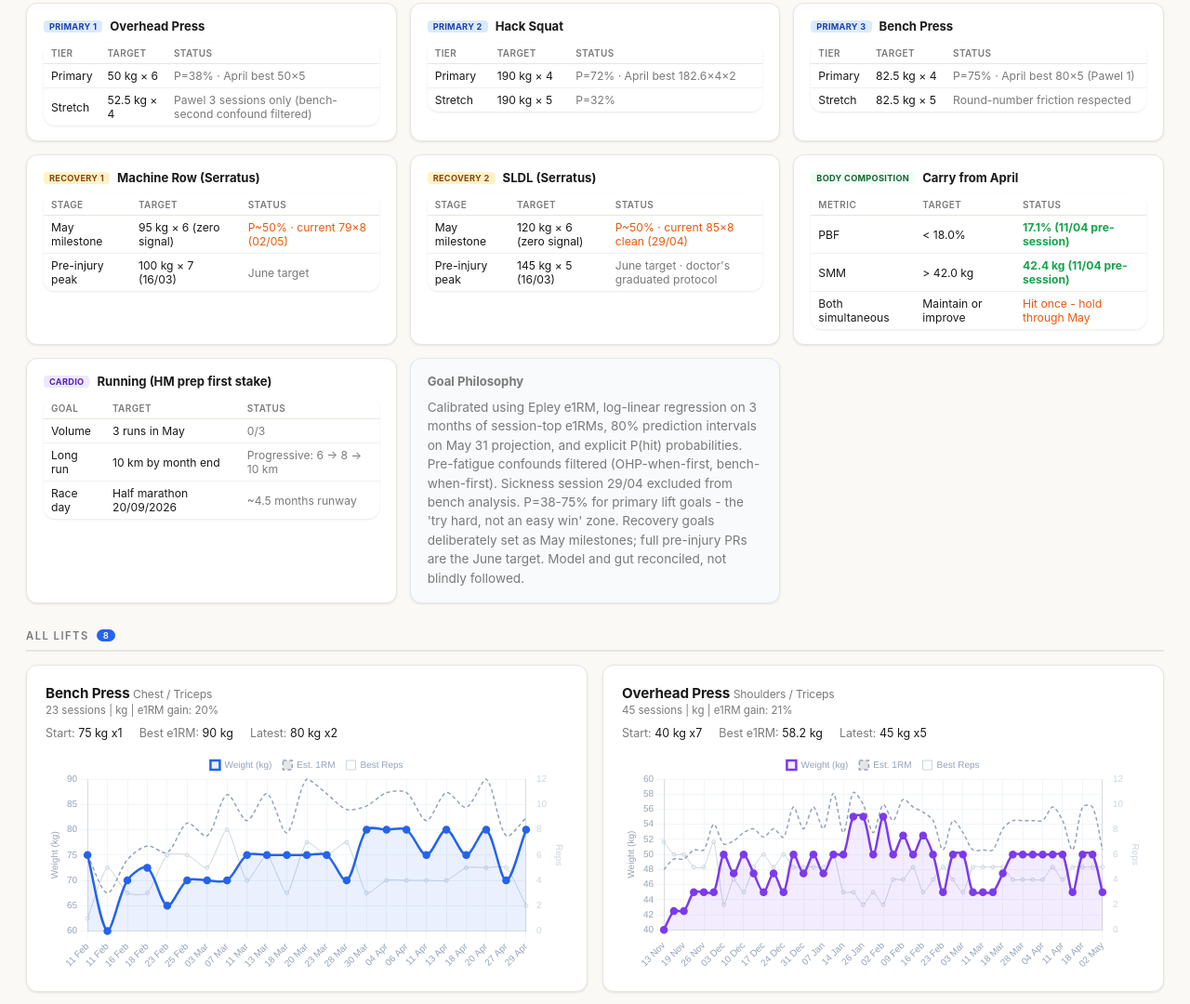
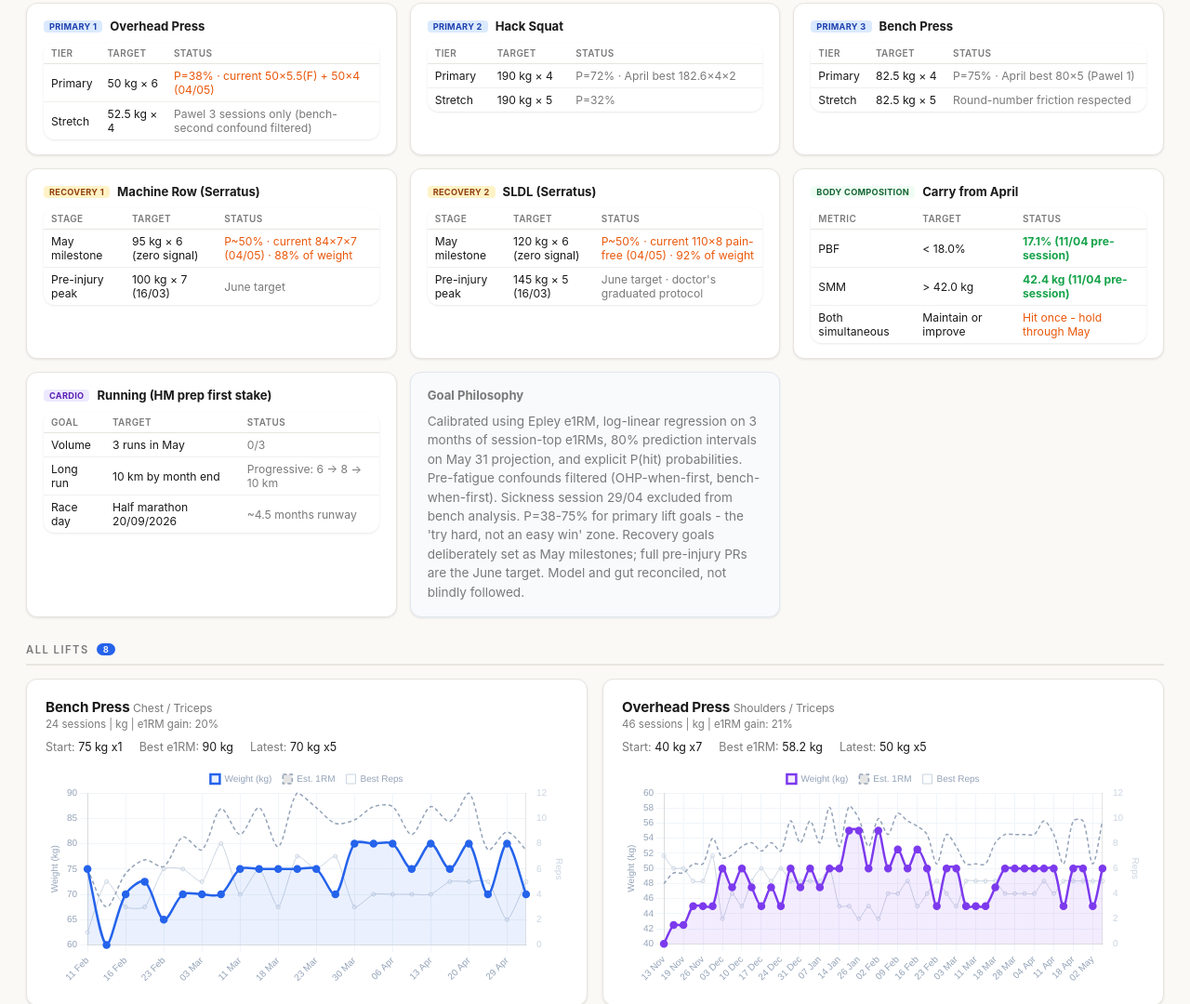
Before and after one commit to sldl145/training-dashboard, a plain HTML site: page index.html in a window 1280 px wide. Shown: the part 325-1405 px from the top of the page at 93% size. Drawn offline with nearby package versions, Linux system fonts and the light colour scheme.

Commit message:
Deploy 2026-05-04 20:31

```diff
--- a/index.html
+++ b/index.html
@@ -689,7 +689,7 @@
 <body>
 
 <h1>Training, Body Composition & Running Dashboard</h1>
-<p class="subtitle">November 2025 - May 2026 | Updated 02/05/2026</p>
+<p class="subtitle">November 2025 - May 2026 | Updated 04/05/2026</p>
 
 <!-- Tab Navigation -->
 <div class="tab-nav">
@@ -919,6 +919,7 @@ const exercises = {
       { date: "2026-04-20", weight: 80, bestReps: 5, note: "Monday PR day - 80 x 5 top set (rep PR at 80, prev best 4), 80 x 3, 75 x 6 back-off. April goal 82.5 x 5 is 2.5 kg away.", sets: [{"w":80,"r":5},{"w":80,"r":3},{"w":75,"r":6}] },
       { date: "2026-04-27", weight: 70, bestReps: 5, note: "First session post-cold (6 days off). 70 x 5 x 2 is INTENTIONAL DELOAD - banking energy for Wednesday's 82.5 attempt. Last bench 80 x 5 on 20/04. Not a data point against the 82.5 goal.", sets: [{"w":70,"r":5},{"w":70,"r":5}] },
       { date: "2026-04-29", weight: 80, bestReps: 2, note: "Last session of April. 80 x 2 (body under cold recovery), then 75 x 4 x 2. PT call: normal post-illness, catch-up expected. April peak stands at 80 x 5 (20/04).", sets: [{"w":80,"r":2},{"w":75,"r":4},{"w":75,"r":4}] },
+      { date: "2026-05-04", weight: 70, bestReps: 5, note: "70 x 5 x 2 sets after OHP - clean both sets. Notable: bench usually punished when following OHP, today held up. Lower OHP volume (2 sets) or genuine bench strength gain - need one more datapoint to distinguish. Volume work, not a strength data point against the 82.5 x 4 May goal.", sets: [{"w":70,"r":5},{"w":70,"r":5}] },
     ]
   },
   "Overhead Press": {
@@ -969,6 +970,7 @@ const exercises = {
       { date: "2026-04-18", weight: 50, bestReps: 5, note: "50 x 5 x 2 sets - matched PR, repeatable! Wed step-back protocol VALIDATED. PT rule: need 50 x 6 both sets before 52.5", sets: [{"w":50,"r":5},{"w":50,"r":5}] },
       { date: "2026-04-27", weight: 50, bestReps: 5, note: "First session post-cold (6 days off). 50 x 5 then 50 x 4 - shoulder visibly the most affected by deconditioning. 52.5 gate (50 x 6 x 2) not opened. April goal 52.5 x 3 functionally off the table.", sets: [{"w":50,"r":5},{"w":50,"r":4}] },
       { date: "2026-05-02", weight: 45, bestReps: 5, note: "45 x 5 x 3 sets in Pawel 2 (after pull-ups) - deliberate volume work, not a strength data point. Wednesday-step-back logic still in effect (Pawel 3 = strength).", sets: [{"w":45,"r":5},{"w":45,"r":5},{"w":45,"r":5}] },
+      { date: "2026-05-04", weight: 50, bestReps: 5, note: "Set 1: 50 x 5.5(F) - failed on the way up on rep 6. Set 2: 50 x 4 - going to failure on set 1 cost the sixth rep on set 2. Best 50 kg OHP session on record (prior best 30/03: 50 x 4 x 4 x 3). 50 x 6 next week is realistic. Half-rep short of the May primary (50 x 6) = breakthrough rep, not a miss.", sets: [{"w":50,"r":5},{"w":50,"r":4}] },
     ]
   },
   "Hack Squat": {
@@ -1046,6 +1048,7 @@ const exercises = {
       { date: "2026-03-30", weight: 105, bestReps: 8, note: "Serratus test with PT, light weights", sets: [{"w":105,"r":8},{"w":85,"r":8}] },
       { date: "2026-04-20", weight: 85, bestReps: 5, note: "Re-test too early - 55 x 8 warm-up clean, 85 x 5 flared rib cage pain on set 2. Iso-lateral row path not predictive of SLDL readiness.", sets: [{"w":55,"r":8},{"w":85,"r":5}] },
       { date: "2026-04-29", weight: 85, bestReps: 8, note: "85 x 8 PAIN-FREE under doctor's graduated low-load protocol (28/04 teleconference). Same weight that flared rib on 20/04, now tolerated for 3 more reps with zero rib signal. Reintroduction protocol active - tracking low-weight progress as post-injury rebuild.", sets: [{"w":55,"r":8},{"w":85,"r":8}] },
+      { date: "2026-05-04", weight: 110, bestReps: 8, note: "**110 x 8 fully pain-free** through the top set. +25 kg from session #86 (29/04 = 85 x 8) in one week. 73% of the way to 120 x 6 May milestone weight (load basis). Pawel calling it 'recovered but cautious' - one more clean session before declaring full recovery. Pre-injury peak 145 x 5 (16/03).", sets: [{"w":55,"r":8},{"w":85,"r":8},{"w":110,"r":8}] },
     ]
   },
   "Weighted Pull-ups": {
@@ -1124,6 +1127,7 @@ const exercises = {
       { date: "2026-04-20", weight: 31.25, bestReps: 6, note: "31.25 x 6 then x 5 - consistent top set, two working sets, solid progression from single-set sessions", sets: [{"w":31.25,"r":6},{"w":31.25,"r":5}] },
       { date: "2026-04-27", weight: 31.25, bestReps: 7, note: "31.25 x 7 single set - +1 rep on 20/04 (31.25 x 6). First session post-cold, working weight progressing.", sets: [{"w":31.25,"r":7}] },
       { date: "2026-04-29", weight: 31.25, bestReps: 7, note: "31.25 x 7 x 2 sets - held weight, +1 set on 27/04. Last session of April.", sets: [{"w":31.25,"r":7},{"w":31.25,"r":7}] },
+      { date: "2026-05-04", weight: 32.5, bestReps: 6, note: "32.5 x 6 - new working weight, +1.25 kg above 31.25 ceiling held through April. Single set, Pawel 3 strength session.", sets: [{"w":32.5,"r":6}] },
     ]
   },
   "Preacher Curl": {
@@ -1172,6 +1176,7 @@ const exercises = {
       { date: "2026-04-18", weight: 40, bestReps: 6, note: "40 x 6 REP PR at 40 kg! Previous best at 40 was 3 reps (18/03). Major breakthrough at top weight.", sets: [{"w":40,"r":6}] },
       { date: "2026-04-27", weight: 40, bestReps: 5, note: "40 x 5 light single set - first session post-cold (6 days off). Slight dip from 40 x 6 PR on 18/04.", sets: [{"w":40,"r":5}] },
       { date: "2026-05-02", weight: 37.5, bestReps: 5, note: "37.5 x 5 x 2 sets - Pawel 2 light volume work after row.", sets: [{"w":37.5,"r":5},{"w":37.5,"r":5}] },
+      { date: "2026-05-04", weight: 40, bestReps: 5, note: "40 x 5 - held 27/04 working weight. Single set, Pawel 3 strength session.", sets: [{"w":40,"r":5}] },
     ]
   }
 };
@@ -1250,7 +1255,7 @@ const graveyard = {
     ]
   },
   "Seated Row": {
-    muscle: "Mid-back / Biceps", unit: "kg", type: "compound", reason: "Serratus injury rest period over - reintroduced via Iso-Lateral Row variant, mapped here. Progressing pain-free: 75 x 8 x 2 on 18/04, 77 x 8 on 27/04.", lastSession: "27/04/2026",
+    muscle: "Mid-back / Biceps", unit: "kg", type: "compound", reason: "Serratus injury rest period over - reintroduced via Iso-Lateral Row variant, mapped here. Progressing pain-free: 79 x 8 on 02/05, 84 x 7 x 7 on 04/05.", lastSession: "04/05/2026",
     data: [
       { date: "2025-11-13", weight: 78, bestReps: 8, note: "Working weight", sets: [{"w":84,"r":7},{"w":84,"r":6},{"w":84,"r":6}] },
       { date: "2025-11-17", weight: 78, bestReps: 8, note: "" },
@@ -1289,13 +1294,14 @@ const graveyard = {
       { date: "2026-04-18", weight: 75, bestReps: 8, note: "Iso-Lateral Row (Machine) 75 x 8 x 2 - PAIN-FREE across both sets. Serratus cleared.", sets: [{"w":75,"r":8},{"w":75,"r":8}] },
       { date: "2026-04-27", weight: 77, bestReps: 8, note: "Iso-Lateral Row 77 x 8 - clean, +2 kg on 18/04. Row pathway is the safe progression channel for the rib while SLDL waits.", sets: [{"w":77,"r":8}] },
       { date: "2026-05-02", weight: 79, bestReps: 8, note: "First clean re-entry to Seated Row machine since serratus injury (16/03). 72 x 8 then 79 x 8 - zero pain signals. Pre-injury peak 100 x 7, ~21% load gap. Slow ramp from here. May recovery target: 95 x 6.", sets: [{"w":72,"r":8},{"w":79,"r":8}] },
+      { date: "2026-05-04", weight: 84, bestReps: 7, note: "84 x 7 x 7 - +5 kg on 02/05 (79 x 8). Linear progression, zero serratus signal. 88% of the way to 95 x 6 May milestone weight (load basis). Pre-injury peak 100 x 7 (16/03).", sets: [{"w":84,"r":7},{"w":84,"r":7}] },
     ]
   },
 };
 
 // ========== HELPERS ==========
-const TODAY = "2026-05-02";
-const SEVEN_DAYS_AGO = "2026-04-25";
+const TODAY = "2026-05-04";
+const SEVEN_DAYS_AGO = "2026-04-27";
 
 function formatDate(d) {
   const dt = new Date(d);
@@ -1319,7 +1325,7 @@ function firstDate(ex) {
 function isNew(ex) {
   // "New" = first data point is within 4 weeks AND at least 2 points in last 7 days
   const first = new Date(firstDate(ex));
-  const fourWeeksAgo = new Date("2026-04-04");
+  const fourWeeksAgo = new Date("2026-04-06");
   const recentPoints = ex.data.filter(d => d.date >= SEVEN_DAYS_AGO).length;
   return first >= fourWeeksAgo && recentPoints >= 2;
 }
@@ -1641,7 +1647,7 @@ function renderGoals() {
         <h3><span class="goal-tag goal-tag-primary">Primary 1</span> Overhead Press</h3>
         <table>
           <tr><th>Tier</th><th>Target</th><th>Status</th></tr>
-          <tr><td>Primary</td><td>50 kg &times; 6</td><td style="color:var(--muted);">P=38% &middot; April best 50&times;5</td></tr>
+          <tr><td>Primary</td><td>50 kg &times; 6</td><td style="color:var(--orange);">P=38% &middot; current 50&times;5.5(F) + 50&times;4 (04/05)</td></tr>
           <tr><td>Stretch</td><td>52.5 kg &times; 4</td><td style="color:var(--muted);">Pawel 3 sessions only (bench-second confound filtered)</td></tr>
         </table>
       </div>
@@ -1665,7 +1671,7 @@ function renderGoals() {
         <h3><span class="goal-tag goal-tag-secondary">Recovery 1</span> Machine Row (Serratus)</h3>
         <table>
           <tr><th>Stage</th><th>Target</th><th>Status</th></tr>
-          <tr><td>May milestone</td><td>95 kg &times; 6 (zero signal)</td><td style="color:var(--orange);">P~50% &middot; current 79&times;8 (02/05)</td></tr>
+          <tr><td>May milestone</td><td>95 kg &times; 6 (zero signal)</td><td style="color:var(--orange);">P~50% &middot; current 84&times;7&times;7 (04/05) &middot; 88% of weight</td></tr>
           <tr><td>Pre-injury peak</td><td>100 kg &times; 7 (16/03)</td><td style="color:var(--muted);">June target</td></tr>
         </table>
       </div>
@@ -1673,7 +1679,7 @@ function renderGoals() {
         <h3><span class="goal-tag goal-tag-secondary">Recovery 2</span> SLDL (Serratus)</h3>
         <table>
           <tr><th>Stage</th><th>Target</th><th>Status</th></tr>
-          <tr><td>May milestone</td><td>120 kg &times; 6 (zero signal)</td><td style="color:var(--orange);">P~50% &middot; current 85&times;8 clean (29/04)</td></tr>
+          <tr><td>May milestone</td><td>120 kg &times; 6 (zero signal)</td><td style="color:var(--orange);">P~50% &middot; current 110&times;8 pain-free (04/05) &middot; 92% of weight</td></tr>
           <tr><td>Pre-injury peak</td><td>145 kg &times; 5 (16/03)</td><td style="color:var(--muted);">June target &middot; doctor's graduated protocol</td></tr>
         </table>
       </div>
```
